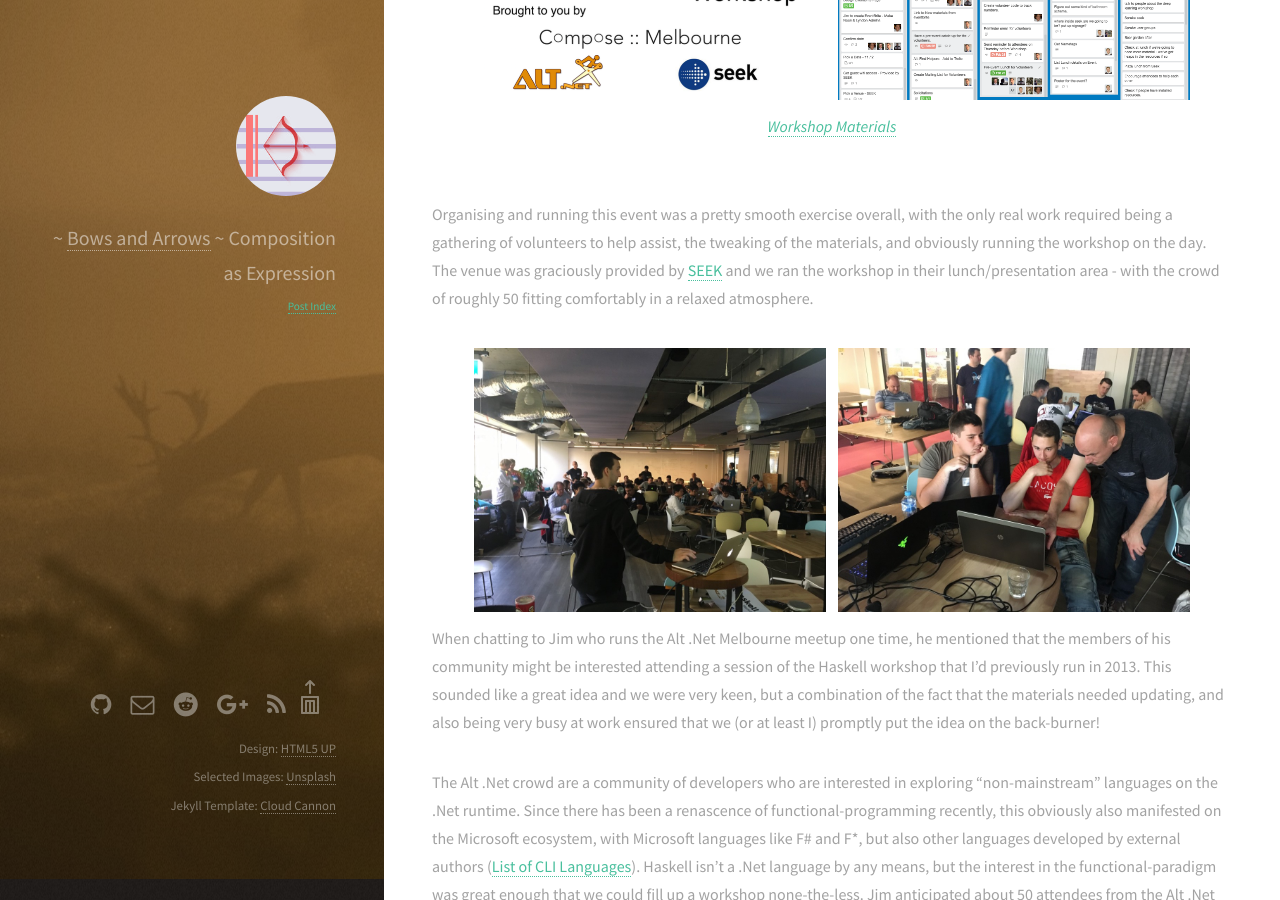
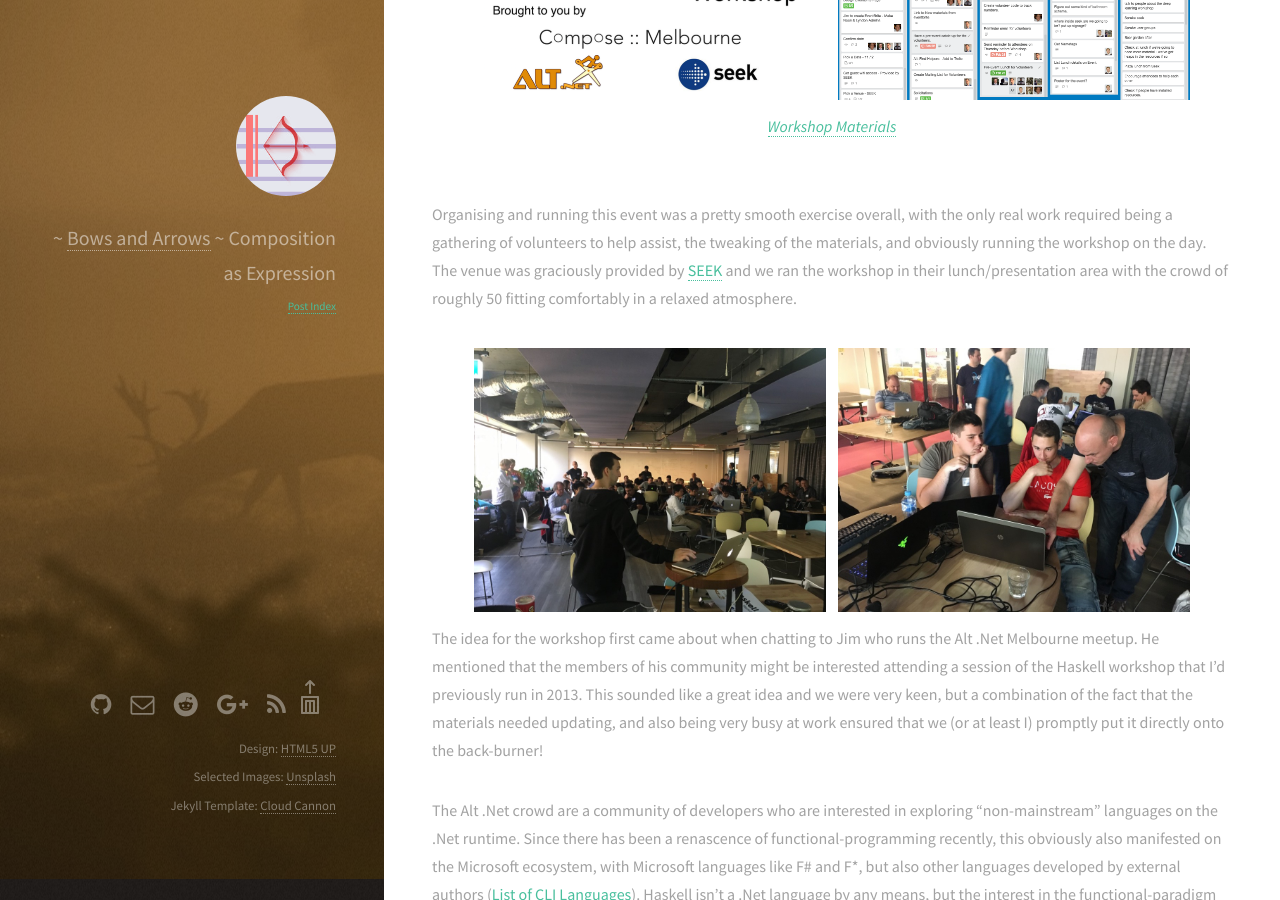
Before and after one commit to sordina/sordina.github.io, a Jekyll site: the page built from _posts/2017-02-27-1488166669-haskell-for-dotnetters-workshop.markdown, in a window 1280 px wide and 900 px high, scrolled down 412 px. Built offline with Jekyll 4.4.1, drawn with Linux system fonts in a browser that asks for light colours.

Commit message:
publish fixes

```diff
--- a/_posts/2017-02-27-1488166669-haskell-for-dotnetters-workshop.markdown
+++ b/_posts/2017-02-27-1488166669-haskell-for-dotnetters-workshop.markdown
@@ -47,7 +47,7 @@ Organising and running this event was a pretty smooth exercise overall, with
 the only real work required being a gathering of volunteers to help assist,
 the tweaking of the materials, and obviously running the workshop on the day.
 The venue was graciously provided by [SEEK](https://www.seek.com.au/) and we
-ran the workshop in their lunch/presentation area - with the crowd of roughly
+ran the workshop in their lunch/presentation area with the crowd of roughly
 50 fitting comfortably in a relaxed atmosphere.
 
 <!--more-->
@@ -57,12 +57,13 @@ ran the workshop in their lunch/presentation area - with the crowd of roughly
 <img class="half-image" src="/images/haskell-for-dot-net/jim/IMG_2622.JPG" />
 </div>
 
-When chatting to Jim who runs the Alt .Net Melbourne meetup one time, he mentioned
+The idea for the workshop first came about
+when chatting to Jim who runs the Alt .Net Melbourne meetup. He mentioned
 that the members of his community might be interested attending a session of
 the Haskell workshop that I'd previously run in 2013. This sounded like a great
 idea and we were very keen, but a combination of the fact that the materials
 needed updating, and also being very busy at work ensured that we (or at least I)
-promptly put the idea on the back-burner!
+promptly put it directly onto the back-burner!
 
 The Alt .Net crowd are a community of developers who are interested in exploring
 "non-mainstream" languages on the .Net runtime. Since there has been a renascence
```
